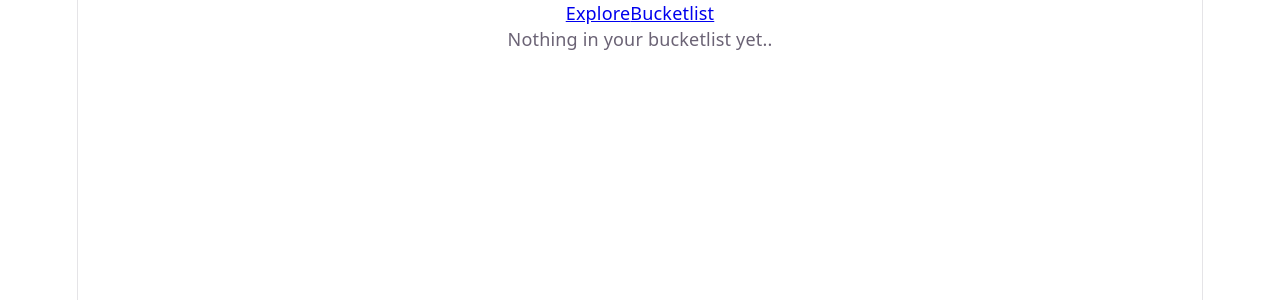
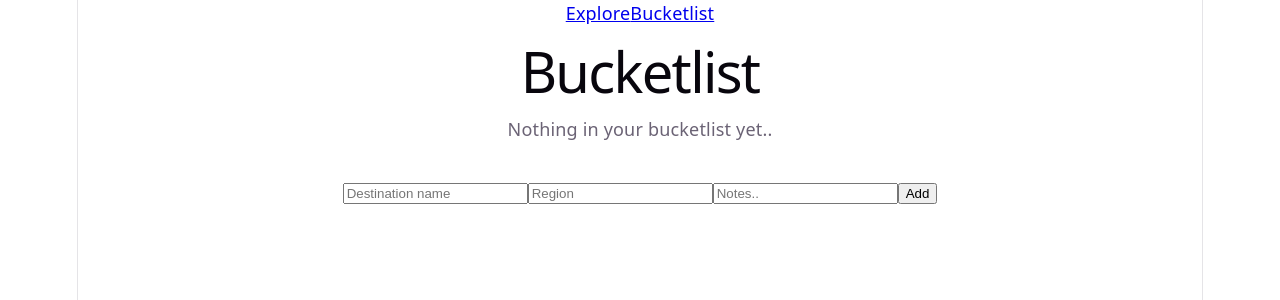
Before and after one commit to mristimaki/travel-quest, a React (Vite) app: page /bucketlist in a window 1280 px wide. Shown: the top 300 px of the page. Built offline with nearby package versions, Linux system fonts and the light colour scheme.

Commit message:
Add form for custom destinations and fix DestinationCard showAdd prop

```diff
--- a/src/components/DestinationCard.jsx
+++ b/src/components/DestinationCard.jsx
@@ -2,7 +2,7 @@ import { Link } from "react-router-dom";
 import useBucketlistStore from "../stores/useBucketlistStore";
 
 // Displays a card with country information and allows saving to bucketlist
-function DestinationCard({ destination }) {
+function DestinationCard({ destination, showAdd }) {
     const addDestination = useBucketlistStore((state) => state.addDestination)
 
     return (
@@ -15,9 +15,9 @@ function DestinationCard({ destination }) {
                 <p>{destination.capital[0]}</p>
             </div>
         </Link>
-        <button onClick={() => addDestination(destination)}>
-            Spara till bucketlist
-        </button>
+        {showAdd && <button onClick={() => addDestination(destination)}>
+            Save to bucketlist
+        </button>}
         </>
     )
 }
--- a/src/pages/BucketlistPage.jsx
+++ b/src/pages/BucketlistPage.jsx
@@ -1,22 +1,59 @@
 import useBucketlistStore from "../stores/useBucketlistStore";
 import DestinationCard from "../components/DestinationCard";
+import { useState } from "react";
 
 function BucketlistPage() {
     const destinations = useBucketlistStore((state) => state.destinations);
+    const addDestination = useBucketlistStore((state) => state.addDestination);
     const removeDestination = useBucketlistStore((state) => state.removeDestination);
+    const [name, setName] = useState('');
+    const [region, setRegion] = useState('');
+    const [notes, setNotes] = useState('');
+    const handleSubmit = (e) => {
+        e.preventDefault()
+        addDestination({
+            name: { common: name },
+            region: region,
+            notes: notes,
+            cca3: name.toLowerCase().replace(/\s/g, '-')
+        })
+        setName('');
+        setRegion('');
+        setNotes('');
+    }
 
-    if (destinations.length === 0) return <p>Nothing in your bucketlist yet..</p>
     return (
         <>
         <h1>Bucketlist</h1>
+
+        {destinations.length === 0 && <p>Nothing in your bucketlist yet..</p>}
         <ul>
             {destinations.map((country) => (
             <div key={country.cca3}>
-                <DestinationCard destination={country} />
+                <DestinationCard destination={country} showAdd={false} />
                 <button onClick={() => removeDestination(country.cca3)}>Remove</button>
             </div>
             ))}
         </ul>
+
+        <form onSubmit={handleSubmit}>
+            <input
+                value={name}
+                onChange={(e) => setName(e.target.value)}
+                placeholder="Destination name"
+            />
+            <input
+                value={region}
+                onChange={(e) => setRegion(e.target.value)}
+                placeholder="Region"
+            />
+            <input
+                value={notes}
+                onChange={(e) => setNotes(e.target.value)}
+                placeholder="Notes.."
+            />
+            <button>Add</button>
+        </form>
         </>
     )
 }
--- a/src/pages/ExplorePage.jsx
+++ b/src/pages/ExplorePage.jsx
@@ -30,7 +30,7 @@ function ExplorePage() {
             <h1>Explore</h1>
             <ul>
                 {destinations.map((country) => (
-                <DestinationCard key={country.cca3} destination={country} />
+                <DestinationCard key={country.cca3} destination={country} showAdd={true} />
             ))}
         </ul>
         </>
```
